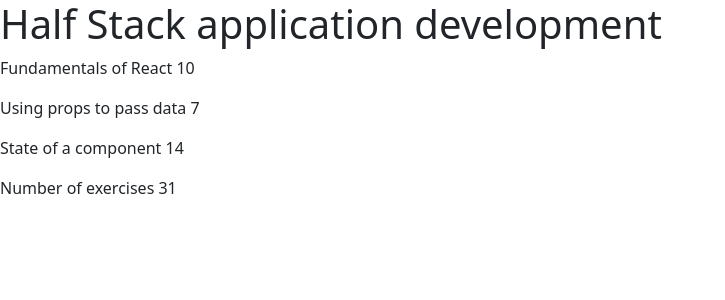
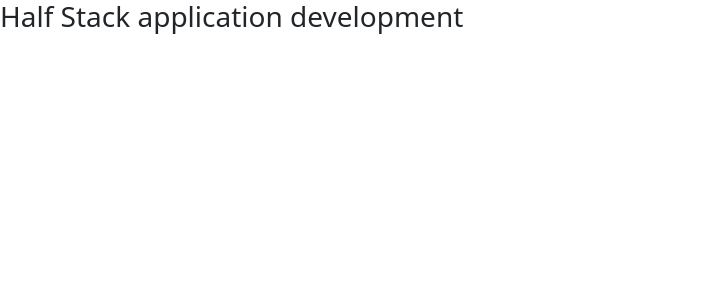
Before and after one commit to Peterzolo/Part1, a React (Create React App) app: page / in a window 1280 px wide. Shown: the top 300 px of the page, without its empty margins (0-725 px from the left). Built offline with nearby package versions, Linux system fonts and the light colour scheme.

Commit message:
Modified header component

```diff
--- a/src/App.jsx
+++ b/src/App.jsx
@@ -1,29 +1,19 @@
-
+import Header from "./Header";
 
 const App = () => {
-  const course = 'Half Stack application development'
-  const part1 = 'Fundamentals of React'
-  const exercises1 = 10
-  const part2 = 'Using props to pass data'
-  const exercises2 = 7
-  const part3 = 'State of a component'
-  const exercises3 = 14
+  const course = "Half Stack application development";
+  // const part1 = "Fundamentals of React";
+  // const exercises1 = 10;
+  // const part2 = "Using props to pass data";
+  // const exercises2 = 7;
+  // const part3 = "State of a component";
+  // const exercises3 = 14;
 
   return (
     <div>
-      <h1>{course}</h1>
-      <p>
-        {part1} {exercises1}
-      </p>
-      <p>
-        {part2} {exercises2}
-      </p>
-      <p>
-        {part3} {exercises3}
-      </p>
-      <p>Number of exercises {exercises1 + exercises2 + exercises3}</p>
+      <Header course={course} />
     </div>
-  )
-}
+  );
+};
 
-export default App
+export default App;
--- a/src/Header.jsx
+++ b/src/Header.jsx
@@ -1,7 +1,12 @@
 import React from "react";
 
-const Header = () => {
-  return <div></div>;
+const Header = ({ course }) => {
+  return (
+    <div>
+      {" "}
+      <h3> {course}</h3>{" "}
+    </div>
+  );
 };
 
 export default Header;
```
